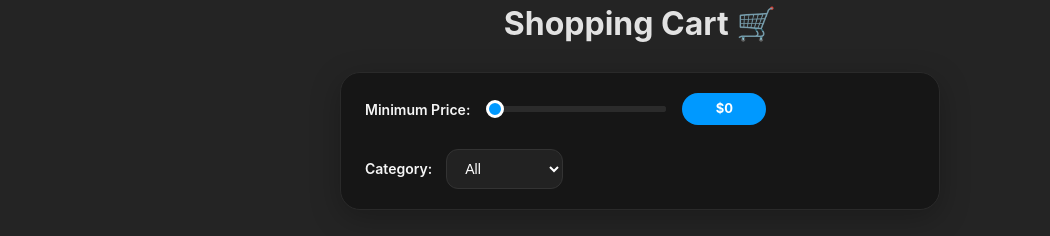
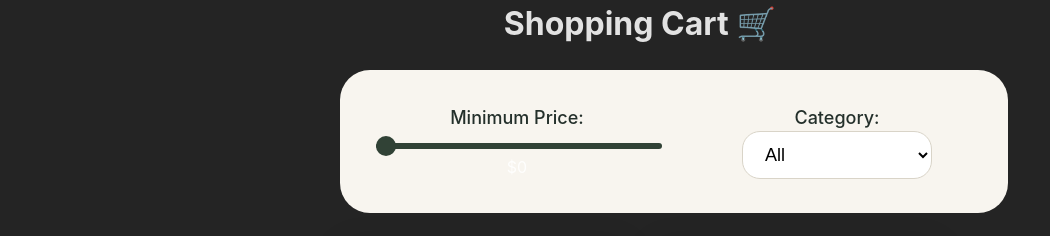
Before and after one commit to MLucasDelgado/Projects-React, a React (Vite) app in the folder projects/06-shopping-cart/: page / in a window 1280 px wide. Shown: the part 355-591 px from the top of the page, without its empty margins (0-1050 px from the left). Built offline with nearby package versions, Linux system fonts and the light colour scheme; grey boxes are pictures that could not be loaded.

Commit message:
style(filters): rediseñar controles de precio y categoría

```diff
--- a/projects/06-shopping-cart/src/components/filters/Filters.css
+++ b/projects/06-shopping-cart/src/components/filters/Filters.css
@@ -1,106 +1,105 @@
 .filters {
+  width: 100%;
+
+  display: flex;
+  justify-content: space-between;
   align-items: center;
-  background: #161616;
-  border: 1px solid #2a2a2a;
-  border-radius: 20px;
-  box-shadow: 0 8px 30px rgba(0, 0, 0, 0.25);
-  display: flex;
-  flex-wrap: wrap;
-  gap: 24px;
-  justify-content: space-between;
-  margin: 24px 0;
-  padding: 20px 24px;
+
+  gap: 40px;
+
+  padding: 34px;
+
+  background: #f8f5ef;
+
+  border-radius: 30px;
 }
 
-.filters > div {
-  align-items: center;
+.filter-group {
   display: flex;
+  flex-direction: column;
   gap: 14px;
 }
 
-.filters label {
-  color: #f5f5f5;
-  font-size: 14px;
-  font-weight: 600;
-  white-space: nowrap;
+.filter-group:first-child {
+  flex: 1;
+  max-width: 350px;
 }
 
-.filters span {
-  background: #09f;
+.filters label {
+  font-size: 18px;
+  font-weight: 500;
+  color: #24302b;
+}
+
+.filter-value {
+  width: fit-content;
+
+  padding: 10px 30px;
+
+  border: 1px solid #d9d4c8;
   border-radius: 999px;
-  color: white;
-  font-size: 13px;
-  font-weight: 700;
-  min-width: 60px;
-  padding: 6px 12px;
-  text-align: center;
+
+  background: white;
+
+  font-size: 20px;
 }
 
 .filters input[type='range'] {
-  -webkit-appearance: none;
+  width: 100%;
   appearance: none;
-  background: #2b2b2b;
-  border-radius: 999px;
-  cursor: pointer;
-  height: 6px;
-  width: 180px;
+  background: transparent;
 }
 
-/* Track */
 .filters input[type='range']::-webkit-slider-runnable-track {
-  background: #2b2b2b;
+  height: 6px;
   border-radius: 999px;
-  height: 6px;
+  background: #314236;
 }
 
-/* Thumb */
 .filters input[type='range']::-webkit-slider-thumb {
-  -webkit-appearance: none;
   appearance: none;
-  background: #09f;
-  border: 3px solid #fff;
+
+  width: 20px;
+  height: 20px;
+
   border-radius: 50%;
-  height: 18px;
-  margin-top: -6px;
-  transition: transform .2s ease;
-  width: 18px;
-}
 
-.filters input[type='range']::-webkit-slider-thumb:hover {
-  transform: scale(1.15);
+  background: #314236;
+
+  margin-top: -7px;
+
+  cursor: pointer;
 }
 
 .filters select {
-  background: #222;
-  border: 1px solid #333;
-  border-radius: 12px;
-  color: #fff;
-  cursor: pointer;
-  font-size: 14px;
+  min-width: 190px;
+
+  padding: 12px 18px;
+
+  border: 1px solid #d9d4c8;
+  border-radius: 18px;
+
+  background: white;
+
+  font-size: 18px;
+
   outline: none;
-  padding: 10px 14px;
-  transition: border .2s ease, background .2s ease;
-}
-
-.filters select:hover {
-  background: #2a2a2a;
-}
-
-.filters select:focus {
-  border-color: #09f;
 }
 
 @media (max-width: 768px) {
   .filters {
-    align-items: flex-start;
     flex-direction: column;
+    align-items: stretch;
+    gap: 24px;
+
+    padding: 24px;
   }
 
-  .filters > div {
+  .filter-group {
     width: 100%;
   }
 
-  .filters input[type='range'] {
+  .filters select {
     width: 100%;
   }
 }
```
